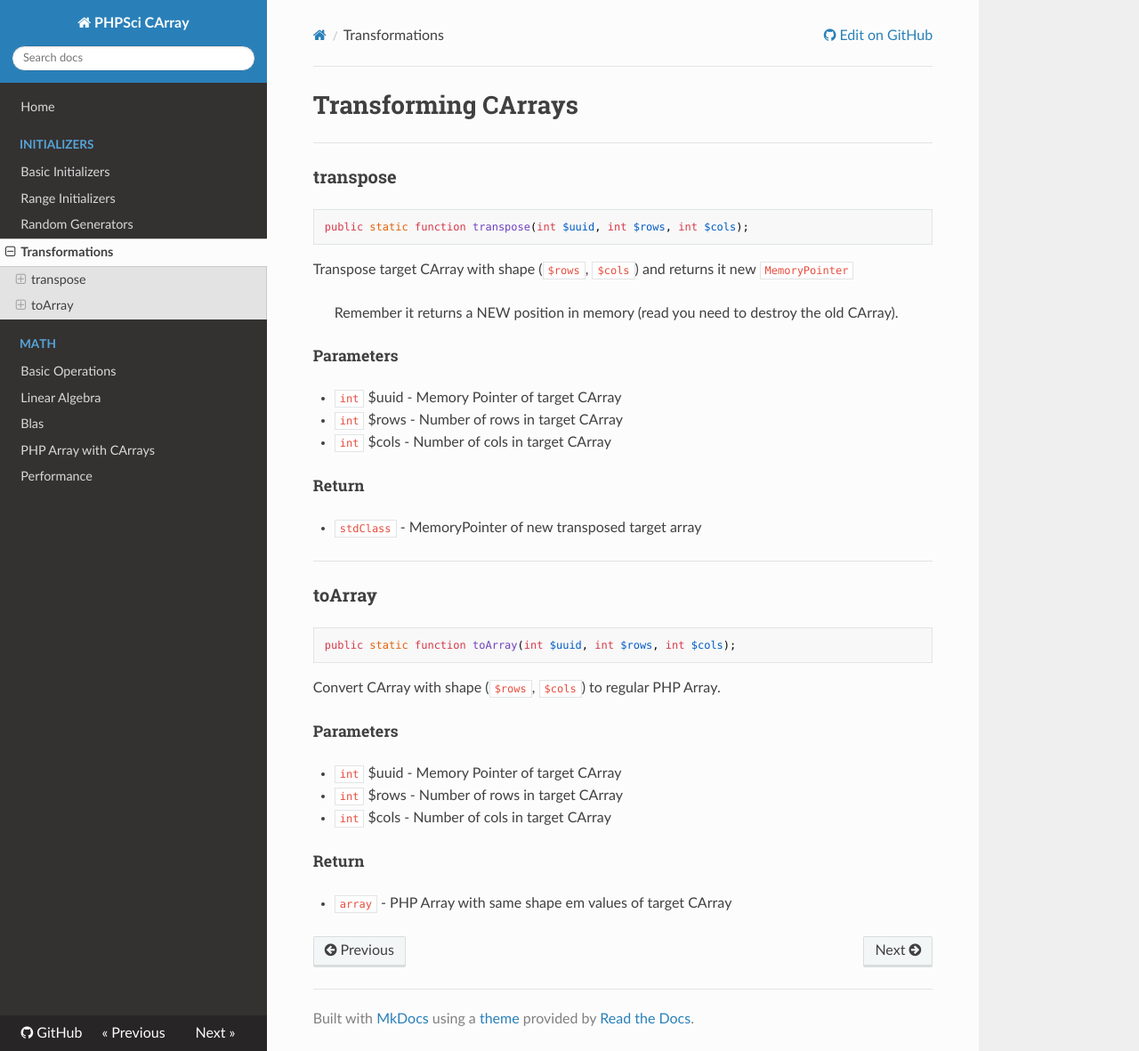
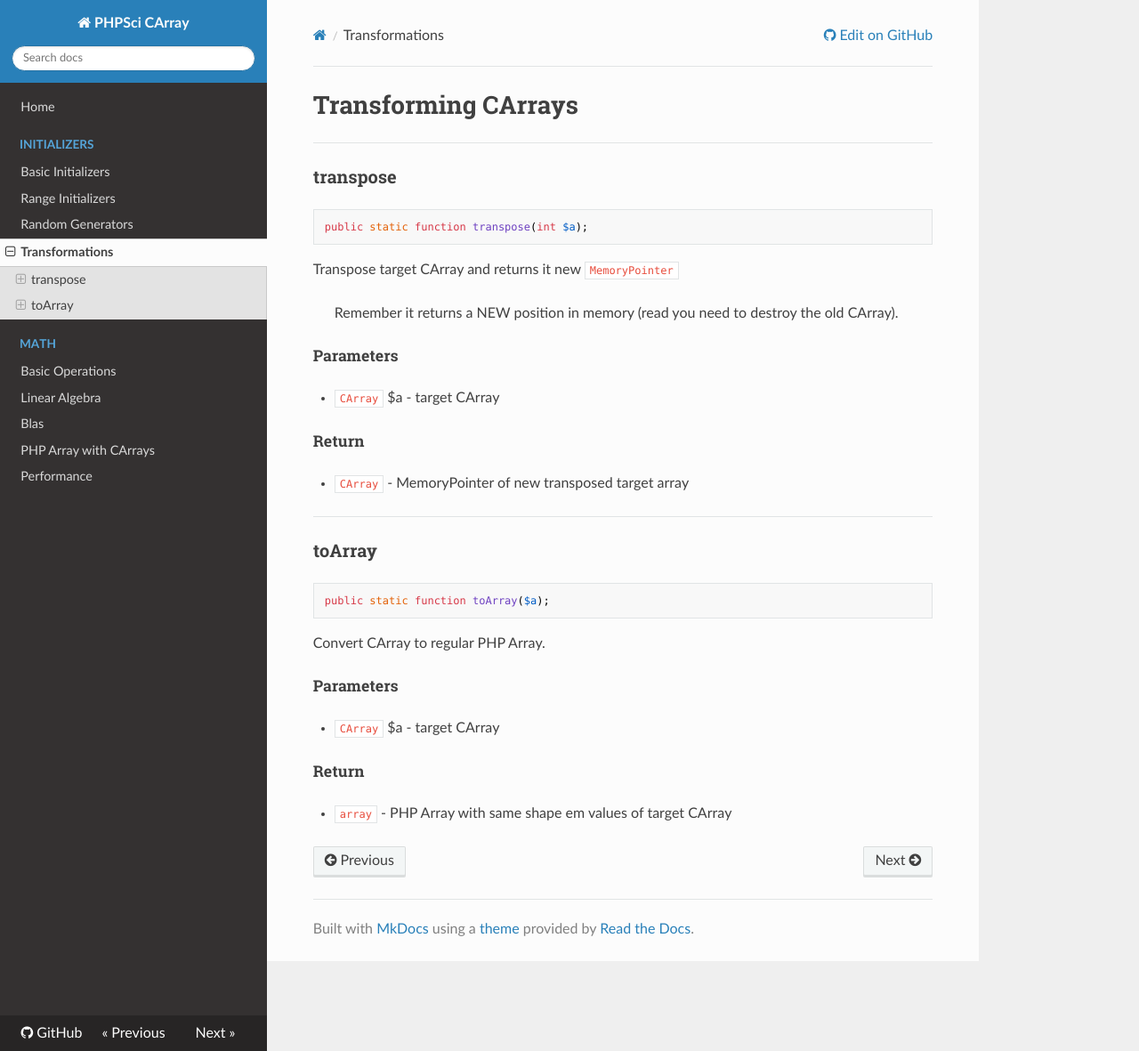
Before and after one commit to phpsci/phpsci-ext, an MkDocs documentation site: the page built from docs/transformations.md, in a window 1280 px wide and 1181 px high. Shown: the whole window at 89% size. Built offline with MkDocs 1.6.1, drawn with Linux system fonts in a browser that asks for light colours; nearby versions of some CDN libraries; old or Windows-style settings are respelled for this version of MkDocs.

````diff
--- a/docs/transformations.md
+++ b/docs/transformations.md
@@ -5,22 +5,19 @@
 ### transpose
 
 ```php
-public static function transpose(int $uuid, int $rows, int $cols);
+public static function transpose(int $a);
 ```
-Transpose target CArray with shape (`$rows`, `$cols`) and returns
-it new `MemoryPointer`
+Transpose target CArray and returns it new `MemoryPointer`
 
 > Remember it returns a NEW position in memory (read you need to destroy the old CArray).
 
 ##### Parameters
 
-- `int` $uuid - Memory Pointer of target CArray
-- `int` $rows - Number of rows in target CArray
-- `int` $cols - Number of cols in target CArray
+- `CArray` $a - target CArray
 
 ##### Return
 
-- `stdClass` - MemoryPointer of new transposed target array
+- `CArray` - MemoryPointer of new transposed target array
 
 
 ---
@@ -29,16 +26,13 @@ it new `MemoryPointer`
 ### toArray
 
 ```php
-public static function toArray(int $uuid, int $rows, int $cols);
+public static function toArray($a);
 ```
-Convert CArray with shape (`$rows`, `$cols`) to regular
-PHP Array.
+Convert CArray to regular PHP Array.
 
 ##### Parameters
 
-- `int` $uuid - Memory Pointer of target CArray
-- `int` $rows - Number of rows in target CArray
-- `int` $cols - Number of cols in target CArray
+- `CArray` $a - target CArray
 
 ##### Return
 
````
Also changed, not shown: README.MD (+5 -5 lines), docs/basic_operations.md (+2 -5 lines), docs/index.md (+6 -8 lines), docs/initializers.md (+3 -3 lines), docs/linear_algebra.md (+4 -7 lines).
